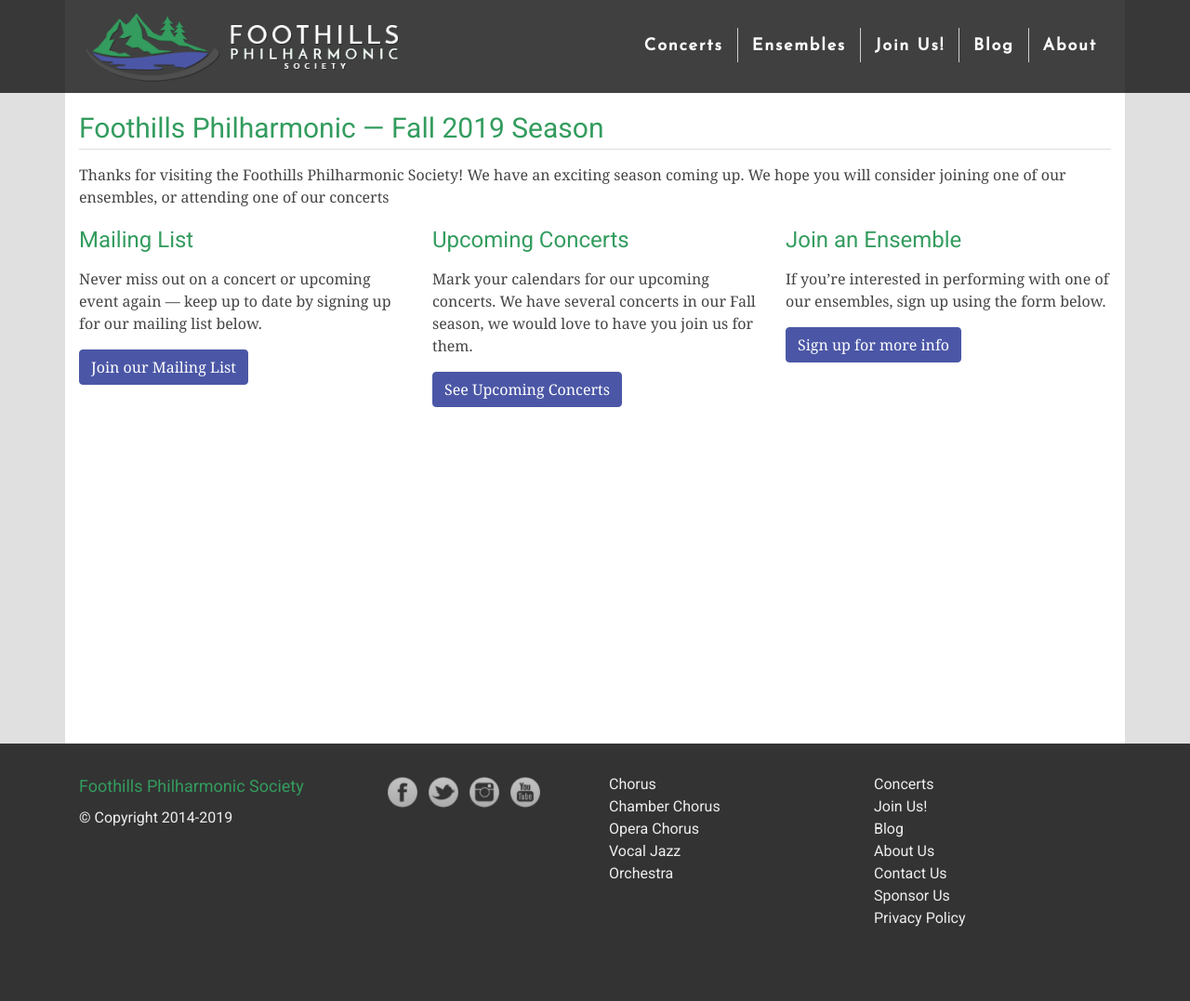
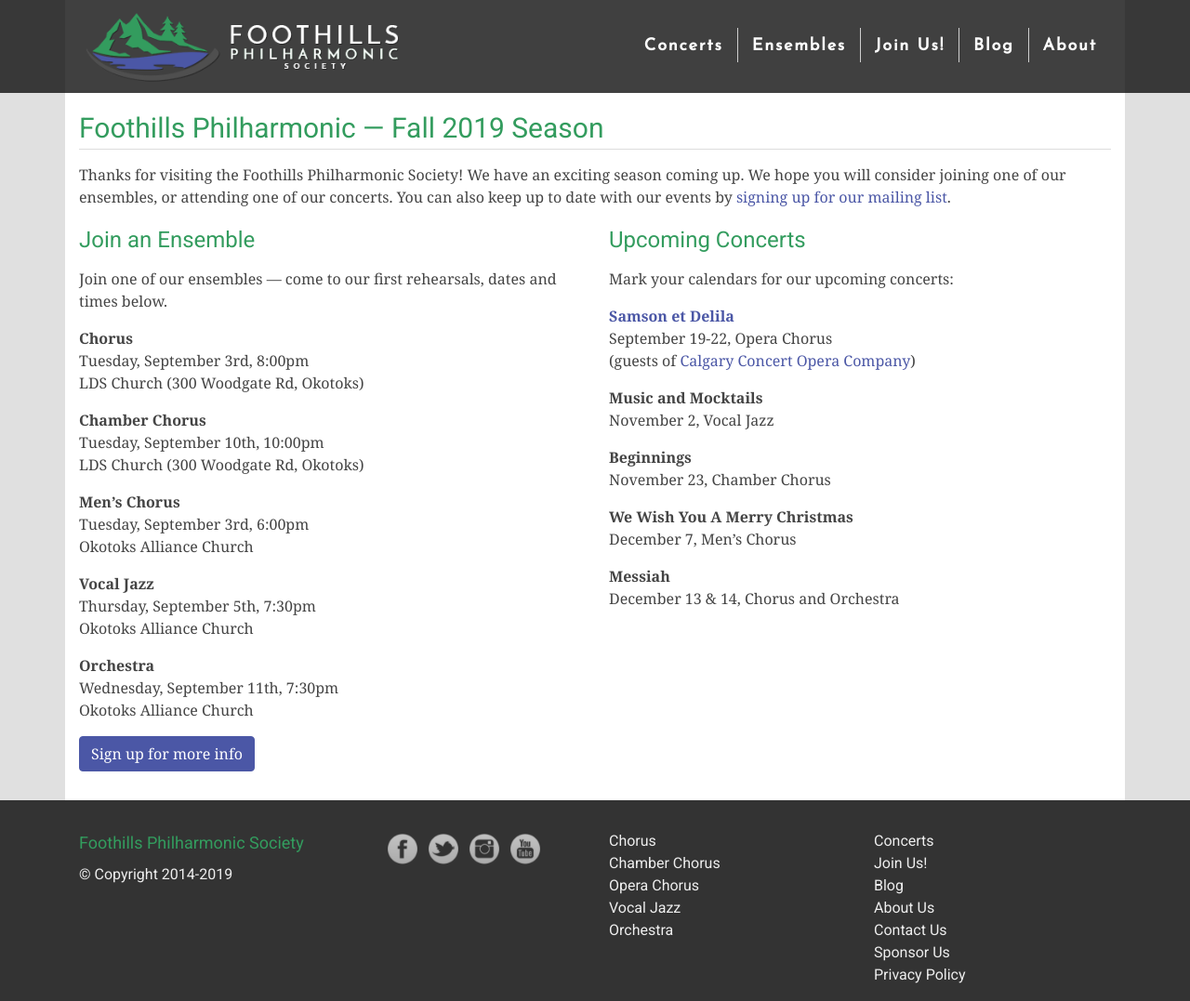
Before and after one commit to percyhanna/fps, a Jekyll site: the page built from fall-2019.html, in a window 1280 px wide and 1077 px high. Shown: the whole window at 93% size. Built offline with Jekyll 4.4.1, drawn with Linux system fonts in a browser that asks for light colours; nearby versions of some CDN libraries; Markdown is read by kramdown in place of the engine named in the settings.

Commit message:
Update Fall landing page

```diff
--- a/fall-2019.html
+++ b/fall-2019.html
@@ -7,32 +7,78 @@
 
 <div class="row">
   <div class="col-12">
-    <p>Thanks for visiting the Foothills Philharmonic Society! We have an exciting season coming up. We hope you will consider joining one of our ensembles, or attending one of our concerts</p>
+    <p>Thanks for visiting the Foothills Philharmonic Society! We have an exciting season coming up. We hope you will consider joining one of our ensembles, or attending one of our concerts. You can also keep up to date with our events by <a href="http://eepurl.com/bzn_Jf" target="_blank">signing up for our mailing list</a>.</p>
   </div>
 
-  <div class="col-12 col-md-4">
-    <h2>Mailing List</h2>
-    <p>Never miss out on a concert or upcoming event again — keep up to date by signing up for our mailing list below.</p>
-    <p>
-      <a class="btn btn-primary" href="http://eepurl.com/bzn_Jf" target="_blank">Join our Mailing List</a>
-    </p>
-  </div>
-
-  <div class="col-12 col-md-4">
-    <h2>Upcoming Concerts</h2>
-
-    <p>Mark your calendars for our upcoming concerts. We have several concerts in our Fall season, we would love to have you join us for them.</p>
-    <p>
-      <a class="btn btn-primary" href="/concerts">See Upcoming Concerts</a>
-    </p>
-  </div>
-
-  <div class="col-12 col-md-4">
+  <div class="col-12 col-md-6">
     <h2>Join an Ensemble</h2>
 
-    <p>If you’re interested in performing with one of our ensembles, sign up using the form below.</p>
+    <p>Join one of our ensembles — come to our first rehearsals, dates and times below.</p>
+
+    <p>
+      <strong>Chorus</strong><br>
+      Tuesday, September 3rd, 8:00pm<br>
+      LDS Church (300 Woodgate Rd, Okotoks)
+    </p>
+
+    <p>
+      <strong>Chamber Chorus</strong><br>
+      Tuesday, September 10th, 10:00pm<br>
+      LDS Church (300 Woodgate Rd, Okotoks)
+    </p>
+
+    <p>
+      <strong>Men’s Chorus</strong><br>
+      Tuesday, September 3rd, 6:00pm<br>
+      Okotoks Alliance Church
+    </p>
+
+    <p>
+      <strong>Vocal Jazz</strong><br>
+      Thursday, September 5th, 7:30pm<br>
+      Okotoks Alliance Church
+    </p>
+
+    <p>
+      <strong>Orchestra</strong><br>
+      Wednesday, September 11th, 7:30pm<br>
+      Okotoks Alliance Church
+    </p>
+
     <p>
       <a class="btn btn-primary" href="https://forms.gle/tmewgiZj5YQaC4tf9" target="_blank">Sign up for more info</a>
     </p>
   </div>
+
+  <div class="col-12 col-md-6">
+    <h2>Upcoming Concerts</h2>
+
+    <p>Mark your calendars for our upcoming concerts:</p>
+
+    <p>
+      <strong><a href="http://www.calgaryconcertopera.com/upcoming-events.html" target="_blank">Samson et Delila</a></strong><br>
+      September 19-22, Opera Chorus<br>
+      (guests of <a href="http://www.calgaryconcertopera.com/" target="_blank">Calgary Concert Opera Company</a>)
+    </p>
+
+    <p>
+      <strong>Music and Mocktails</strong><br>
+      November 2, Vocal Jazz
+    </p>
+
+    <p>
+      <strong>Beginnings</strong><br>
+      November 23, Chamber Chorus
+    </p>
+
+    <p>
+      <strong>We Wish You A Merry Christmas</strong><br>
+      December 7, Men’s Chorus
+    </p>
+
+    <p>
+      <strong>Messiah</strong><br>
+      December 13 & 14, Chorus and Orchestra
+    </p>
+  </div>
 </div>
```
